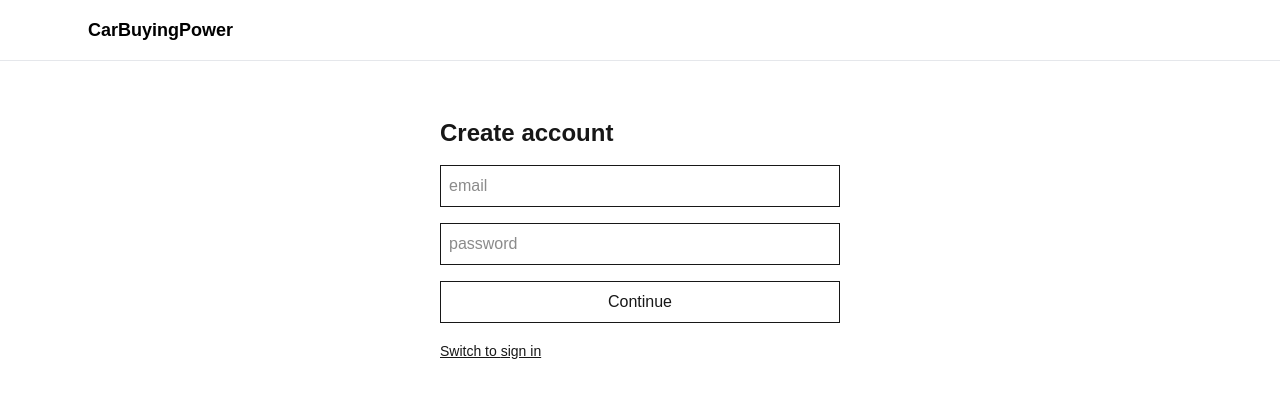
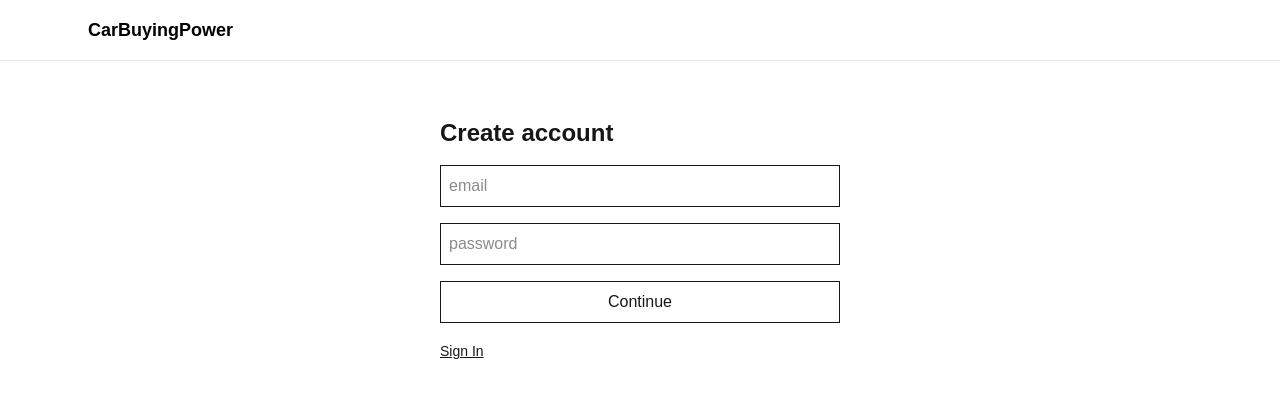
Before and after one commit to smee03/carbuyingpower, a Next.js app: page /auth in a window 1280 px wide. Shown: the top 398 px of the page. Built offline with nearby package versions, Linux system fonts and the light colour scheme; no server answers.

Commit message:
update auth page

```diff
--- a/src/app/auth/page.tsx
+++ b/src/app/auth/page.tsx
@@ -91,18 +91,20 @@ export default function AuthPage() {
         Continue
       </button>
 
-      {mode === "signin" && (
-        <button className="underline text-sm" onClick={forgotPassword}>
-          Forgot password?
+      <div className="space-y-2">
+        <button
+          className="underline text-sm"
+          onClick={() => setMode(mode === "signup" ? "signin" : "signup")}
+        >
+          {mode === "signup" ? "Sign In" : "Create Account"}
         </button>
-      )}
 
-      <button
-        className="underline text-sm"
-        onClick={() => setMode(mode === "signup" ? "signin" : "signup")}
-      >
-        Switch to {mode === "signup" ? "sign in" : "create account"}
-      </button>
+        {mode === "signin" && (
+          <button className="block underline text-sm" onClick={forgotPassword}>
+            Forgot Password
+          </button>
+        )}
+      </div>
 
       {msg && <p className="text-sm">{msg}</p>}
     </main>
```
